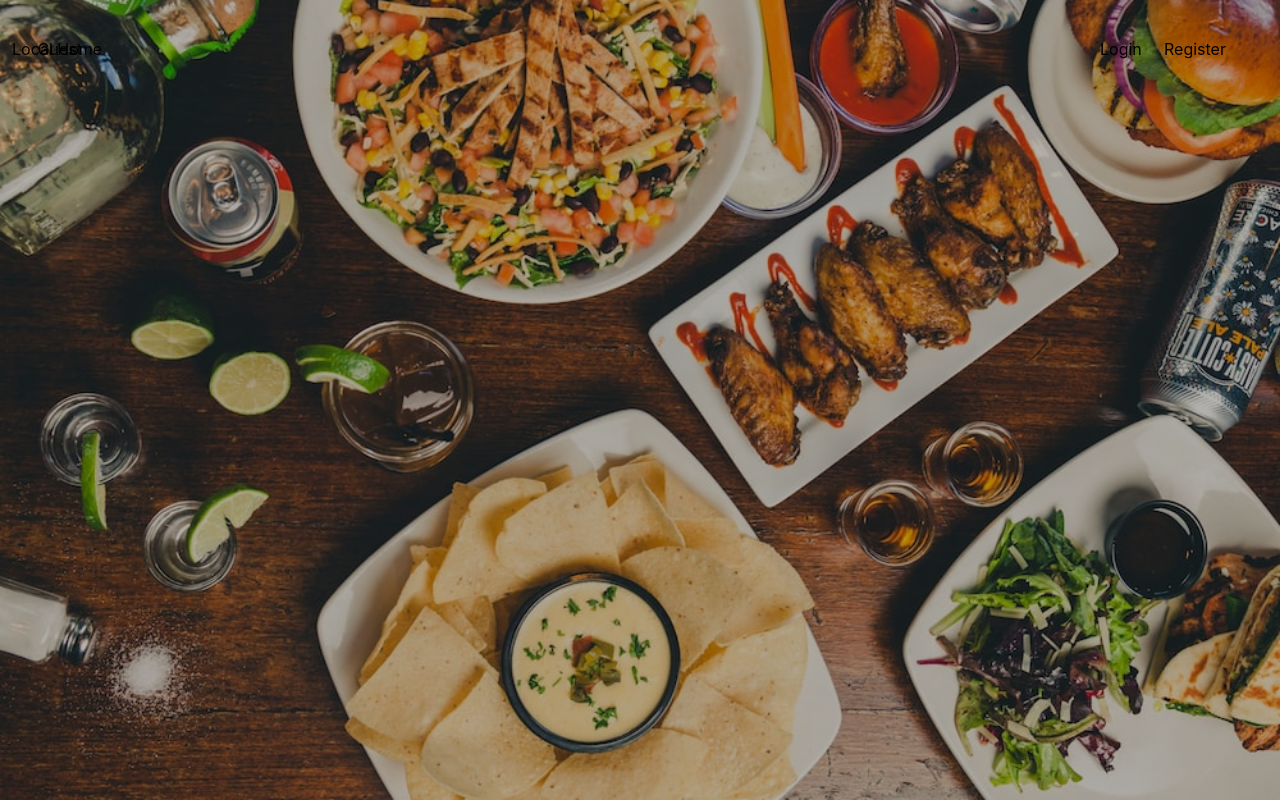
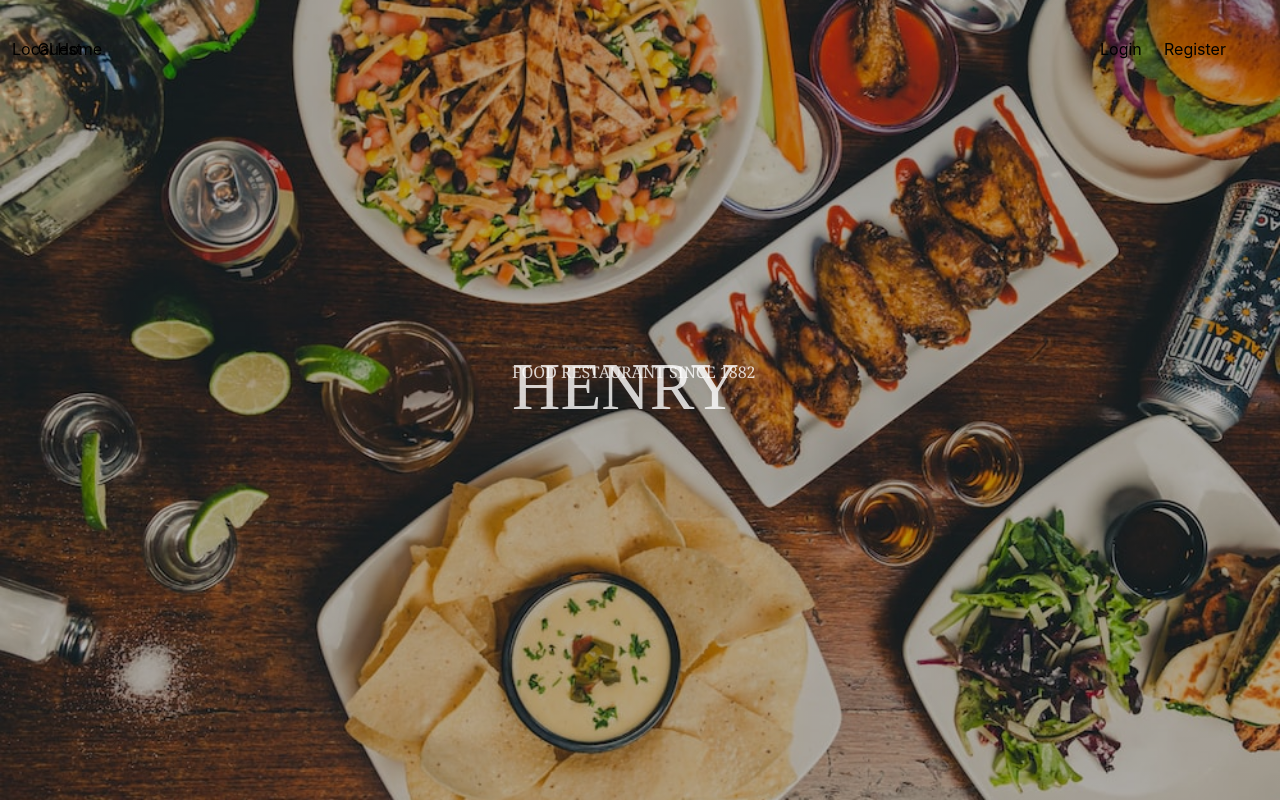
Before and after one commit to JuanArnau7/HenryClient, a React (Create React App) app: page / in a window 1280 px wide. Built offline with nearby package versions, Linux system fonts and the light colour scheme.

Commit message:
actualizado

```diff
--- a/src/components/Landing/Landing.jsx
+++ b/src/components/Landing/Landing.jsx
@@ -8,6 +8,8 @@ import { Link } from 'react-router-dom'
 const Landing = () => {
   return (
     <div className={s.contenedor}>
+        <h1> HENRY </h1>
+        <p> FOOD RESTAURANT SINCE 1882 </p>
         <div>
             <Link to="/local/home">
                 <button>Local Home</button>
```
